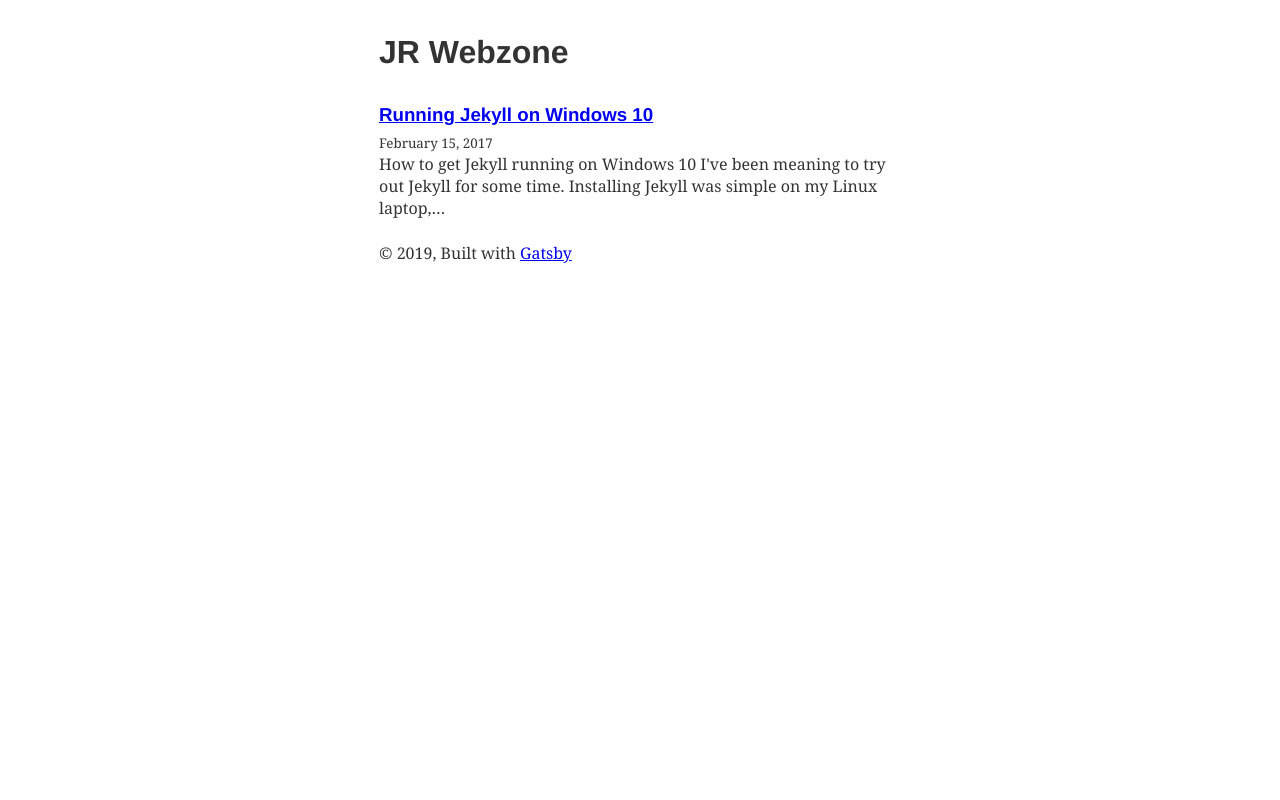
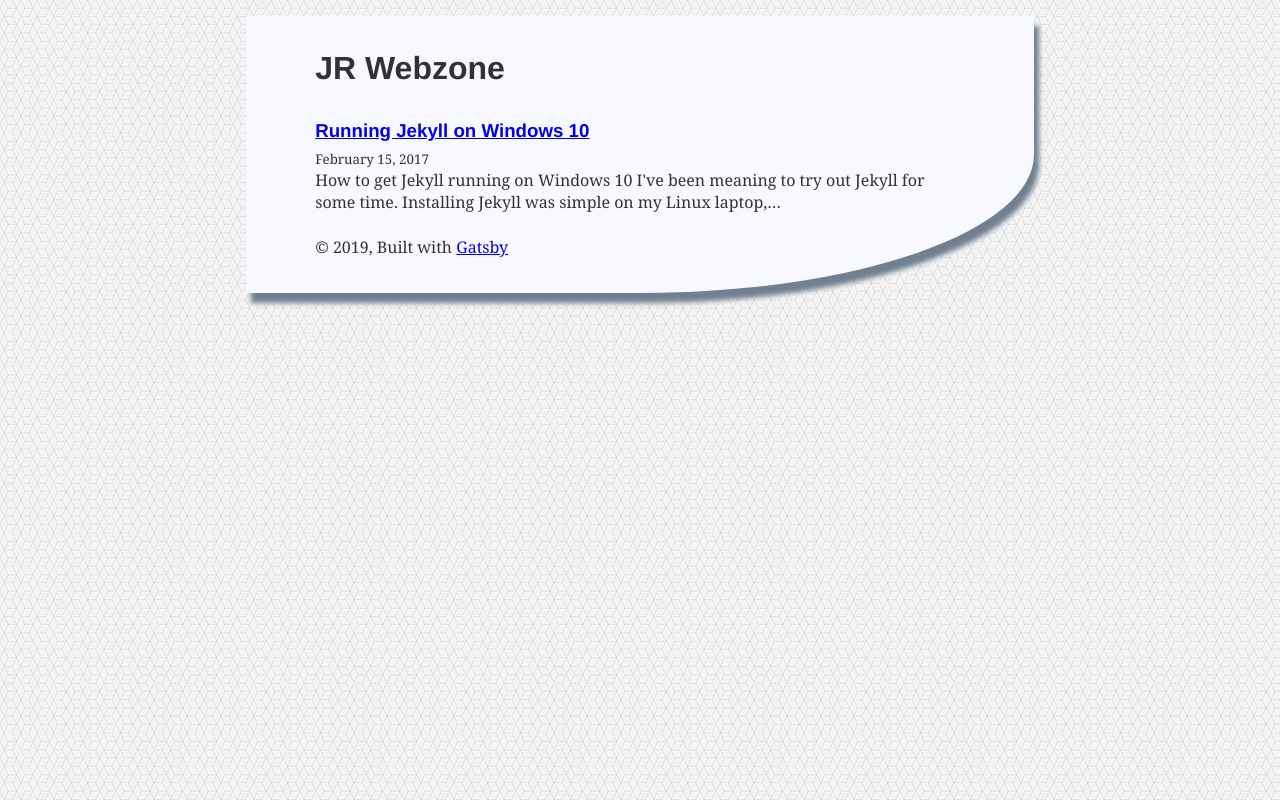
Before and after one commit to jyraukol/gatsby-blog, a Gatsby site: page / in a window 1280 px wide. Built offline with nearby package versions, Linux system fonts and the light colour scheme; Gatsby itself is replaced by a stand-in of ours; some packages are replaced by stand-ins of ours; what typography-theme-stern-grove would draw is missing.

Commit message:
Add a background image from Subtle Patterns. Rounded corners and box-shadows

```diff
--- /dev/null
+++ b/src/components/Header.js
@@ -0,0 +1,27 @@
+import React from 'react'
+import { Link } from 'gatsby'
+import { rhythm, scale } from '../utils/typography'
+
+
+const Header = ({title}) =>
+  <h1
+    style={{
+      ...scale(1.5),
+      marginBottom: rhythm(1.5),
+      marginTop: 0,
+    }}
+  >
+    <Link
+      style={{
+        boxShadow: 'none',
+        textDecoration: 'none',
+        color: 'inherit',
+      }}
+      to={'/'}
+    >
+      {title}
+    </Link>
+  </h1>
+
+
+export default Header;
--- a/src/components/Layout.js
+++ b/src/components/Layout.js
@@ -1,74 +1,34 @@
 import React from 'react'
-import { Link } from 'gatsby'
+import { rhythm } from '../utils/typography'
 
-import { rhythm, scale } from '../utils/typography'
+import Header from "./Header"
+import "./layout.css"
 
 class Layout extends React.Component {
   render() {
-    const { location, title, children } = this.props
-    const rootPath = `${__PATH_PREFIX__}/`
-    let header
+    const {children, title} = this.props
 
-    //if (location.pathname === rootPath) {
-      header = (
-        <h1
-          style={{
-            ...scale(1.5),
-            marginBottom: rhythm(1.5),
-            marginTop: 0,
-          }}
-        >
-          <Link
-            style={{
-              boxShadow: 'none',
-              textDecoration: 'none',
-              color: 'inherit',
-            }}
-            to={'/'}
-          >
-            {title}
-          </Link>
-        </h1>
-      )
-    /*} else {
-      header = (
-        <h3
-          style={{
-            fontFamily: 'Montserrat, sans-serif',
-            marginTop: 0,
-            marginBottom: rhythm(-1),
-          }}
-        >
-          <Link
-            style={{
-              boxShadow: 'none',
-              textDecoration: 'none',
-              color: 'inherit',
-            }}
-            to={'/'}
-          >
-            {title}
-          </Link>
-        </h3>
-      )
-    }*/
     return (
       <div
         style={{
+          marginTop: `1em`,
           marginLeft: `auto`,
           marginRight: `auto`,
-          maxWidth: rhythm(24),
-          padding: `${rhythm(1.5)} ${rhythm(3 / 4)}`,
+          backgroundColor: `#f8f8ff`,
+          borderRadius: `0 0 50% 0`,
+          boxShadow: `5px 10px 5px slategrey`,
+          maxWidth: rhythm(34),
+          padding: `${rhythm(1.5)} ${rhythm(3)}`,
         }}
       >
-        {header}
+        <Header title={title}/>
         {children}
         <footer>
           © {new Date().getFullYear()}, Built with
           {` `}
           <a href="https://www.gatsbyjs.org">Gatsby</a>
         </footer>
-</div>
+      </div>
     )
   }
 }
--- /dev/null
+++ b/src/components/layout.css
@@ -0,0 +1,5 @@
+/* Background pattern from Toptal Subtle Patterns https://www.toptal.com/designers/subtlepatterns/ */
+
+body {
+    background: url('../../static/qbkls.png');
+}
```
Also changed, not shown: static/qbkls.png (added).
